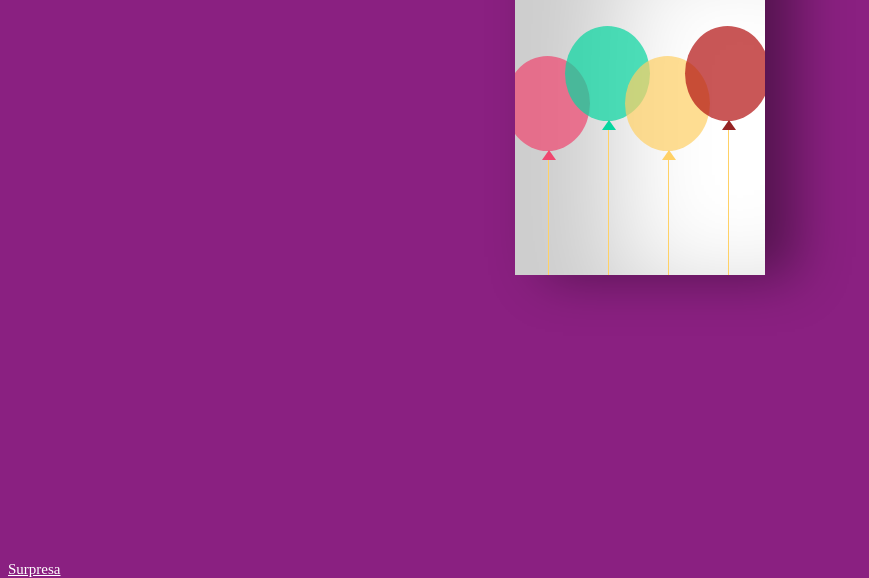
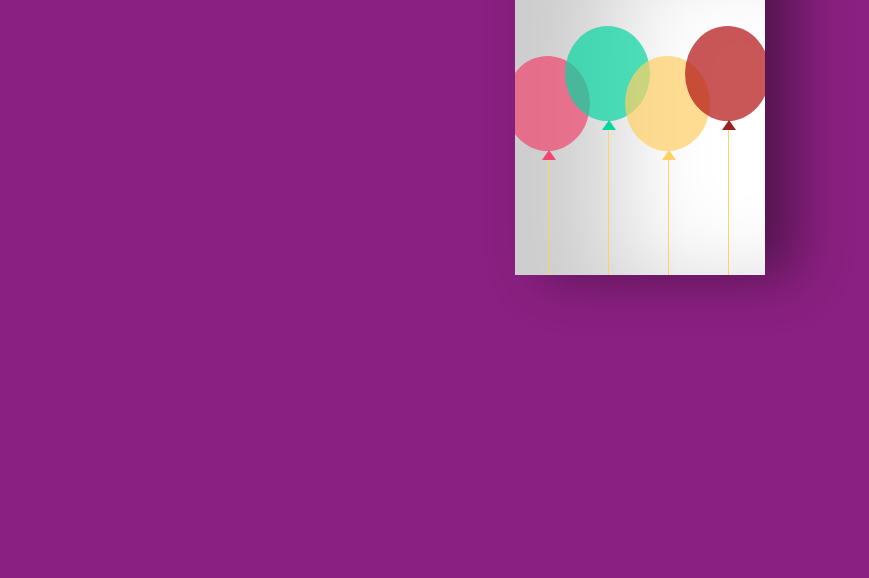
Before and after one commit to lottermnn/Aniversario, a plain HTML site: page index.html in a window 1280 px wide. Shown: the part 222-800 px from the top of the page, without its empty margins (0-869 px from the left). Drawn offline with Linux system fonts and the light colour scheme; a script that the page names is missing.

Commit message:
Marcacao

```diff
--- a/index.html
+++ b/index.html
@@ -35,7 +35,7 @@
   </div>
   <footer>
     <center>
-      <a href="lottermnn.github.io/Dindy/">Surpresa</a>
+      <!--<a href="lottermnn.github.io/Dindy/">Surpresa</a>-->
     </center>
   </footer>
   <script src="main.js"></script>
```
